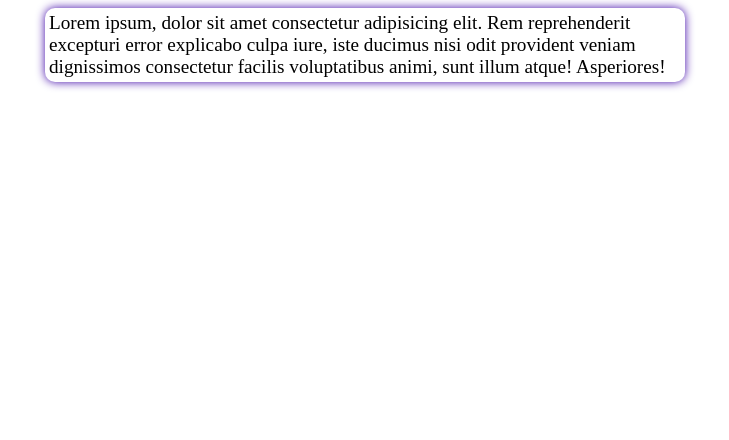
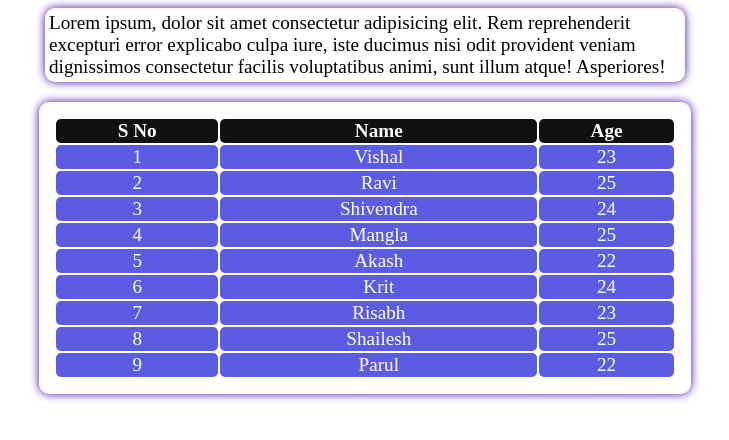
Before and after one commit to Plvishal/Django_learning-2024, a Django app: page / in a window 1280 px wide. Shown: the top 440 px of the page, without its empty margins (275-1004 px from the left). Run offline with Django 5.2, Linux system fonts and the light colour scheme.

Commit message:
how to send data from backend to templates file like index in django

```diff
--- a/mysite/home/templates/index.html
+++ b/mysite/home/templates/index.html
@@ -14,6 +14,33 @@
       padding: 4px;
       border-radius: 10px;
     }
+    .container1 {
+      width: 50%;
+      font-size: larger;
+      margin: auto;
+      margin-top: 20px;
+      box-shadow: 0px 0px 10px rgb(63, 6, 168);
+      padding: 4px;
+      border-radius: 10px;
+      padding: 10px;
+    }
+    table {
+      width: 100%;
+      text-align: center;
+      padding: 5px;
+      border-radius: 10px;
+    }
+
+    th {
+      border-radius: 5px;
+      background-color: #111;
+      color: #fff;
+    }
+    td {
+      background-color: rgb(92, 92, 226);
+      color: #fff;
+      border-radius: 5px;
+    }
   </style>
   <body>
     <div class="container">
@@ -22,5 +49,22 @@
       provident veniam dignissimos consectetur facilis voluptatibus animi, sunt
       illum atque! Asperiores!
     </div>
+    <div class="container1">
+      <table border="0">
+        <tr>
+          <th>S No</th>
+          <th>Name</th>
+          <th>Age</th>
+        </tr>
+        {% for people in peoples%}
+        <tr>
+          <td>{{forloop.counter}}</td>
+          <td>{{people.name}}</td>
+          <td>{{people.age}}</td>
+        </tr>
+
+        {% endfor %}
+      </table>
+    </div>
   </body>
 </html>
--- a/mysite/home/views.py
+++ b/mysite/home/views.py
@@ -3,4 +3,16 @@ from django.shortcuts import render
 
 # Create your views here.
 def home(request):
-    return render(request,"index.html")
+    peoples=[
+        {"name":"Vishal","age":"23"},
+        {"name":"Ravi","age":"25"},
+        {"name":"Shivendra","age":"24"},
+        {"name":"Mangla","age":"25"},
+        {"name":"Akash","age":"22"},
+        {"name":"Krit","age":"24"},
+        {"name":"Risabh","age":"23"},
+        {"name":"Shailesh","age":"25"},
+        {"name":"Parul","age":"22"},
+
+             ]
+    return render(request,"index.html",context={'peoples':peoples})
```
